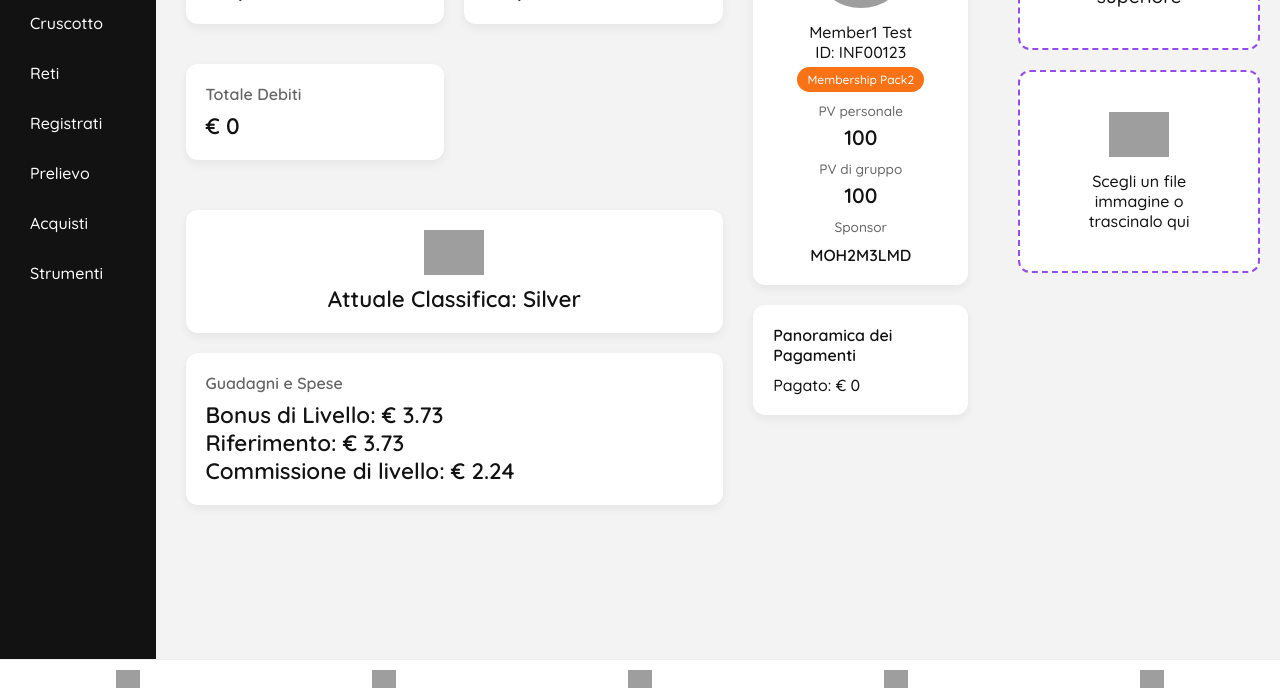
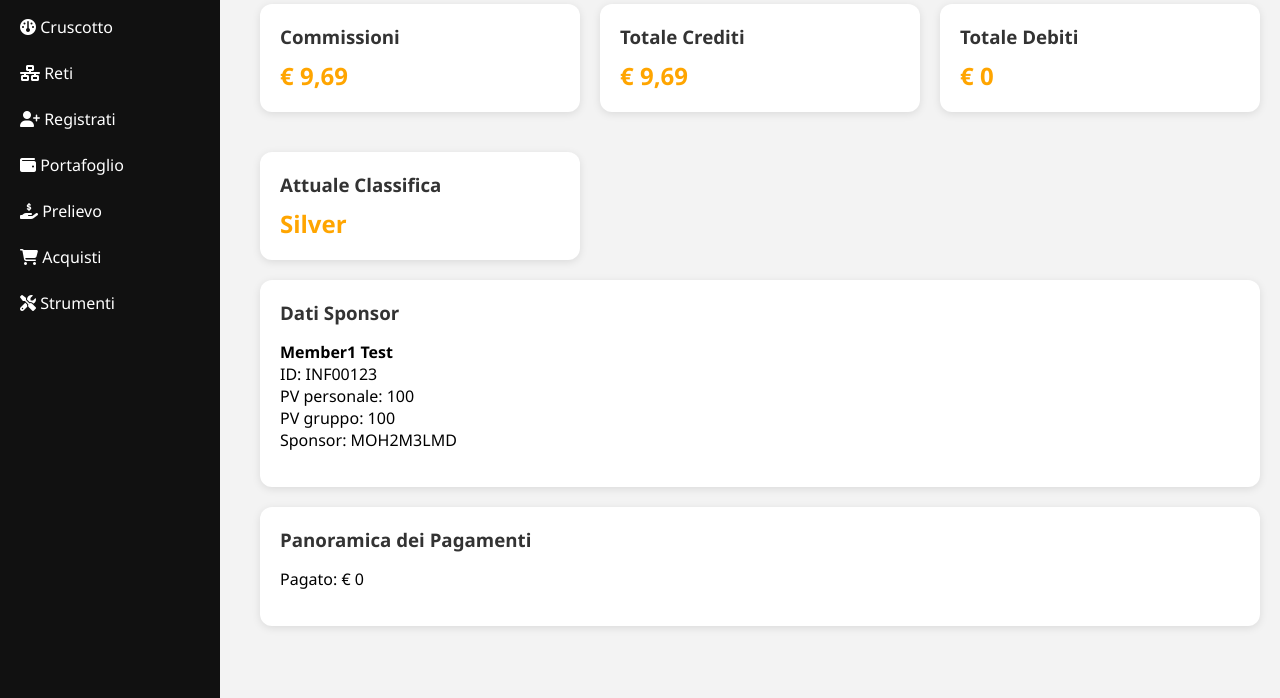
Before and after one commit to Investiplus/AA, a plain HTML site: page index[1].html in a window 1280 px wide. Shown: the part 102-800 px from the top of the page. Drawn offline with Linux system fonts and the light colour scheme; grey boxes are pictures that could not be loaded.

Commit message:
Add files via upload

```diff
--- a/index[1].html
+++ b/index[1].html
@@ -2,238 +2,97 @@
 <!DOCTYPE html>
 <html lang="it">
 <head>
-  <meta charset="UTF-8" />
-  <meta name="viewport" content="width=device-width, initial-scale=1.0"/>
-  <title>Dashboard Investigest Completa</title>
-  <link href="https://fonts.googleapis.com/css2?family=Quicksand:wght@500;600&display=swap" rel="stylesheet">
+  <meta charset="UTF-8">
+  <meta name="viewport" content="width=device-width, initial-scale=1.0">
+  <title>Investiplus Dashboard</title>
+  <link rel="stylesheet" href="https://cdnjs.cloudflare.com/ajax/libs/font-awesome/6.4.0/css/all.min.css">
   <style>
-    :root {
-      --primary: #f97316;
-      --secondary: #2974FF;
-      --green: #0D9B4D;
-      --background: #f3f3f3;
-      --white: #fff;
-      --text: #121212;
-      --muted: #666667;
+    body {
+      margin: 0;
+      font-family: 'Segoe UI', sans-serif;
+      background-color: #f3f3f3;
     }
-
-    * {
-      box-sizing: border-box;
-      margin: 0;
-      padding: 0;
+    .sidebar {
+      background-color: #111;
+      color: #fff;
+      width: 220px;
+      position: fixed;
+      top: 0;
+      left: 0;
+      bottom: 0;
+      padding: 20px 0;
     }
-
-    body {
-      font-family: 'Quicksand', sans-serif;
-      display: flex;
-      background-color: var(--background);
-      color: var(--text);
+    .sidebar img {
+      display: block;
+      margin: 0 auto 20px auto;
+      max-width: 150px;
     }
-
-    .sidebar {
-      width: 220px;
-      background-color: var(--text);
-      padding: 30px 20px;
-      color: var(--white);
-      height: 100vh;
+    .sidebar nav a {
+      display: block;
+      color: #fff;
+      padding: 12px 20px;
+      text-decoration: none;
     }
-
-    .sidebar h2 {
-      color: var(--primary);
+    .sidebar nav a:hover {
+      background-color: #ffa500;
+      color: #000;
+    }
+    .main {
+      margin-left: 240px;
+      padding: 20px;
+    }
+    .card {
+      background-color: #fff;
+      border-radius: 12px;
+      box-shadow: 0 2px 8px rgba(0, 0, 0, 0.1);
+      padding: 20px;
       margin-bottom: 20px;
     }
-
-    .sidebar a {
-      display: block;
-      color: var(--white);
-      text-decoration: none;
-      padding: 10px;
-      margin-bottom: 10px;
-      border-radius: 8px;
-      transition: background 0.3s;
+    .card h3 {
+      margin: 0 0 10px;
+      color: #333;
     }
-
-    .sidebar a:hover {
-      background-color: var(--primary);
+    .highlight {
+      font-size: 24px;
+      font-weight: bold;
+      color: #ffa500;
     }
-
-    .mainlayout {
-      display: flex;
-      flex-direction: row;
-      width: 100%;
-      padding: 30px;
-      gap: 30px;
+    .grid {
+      display: grid;
+      grid-template-columns: repeat(auto-fill, minmax(250px, 1fr));
+      gap: 20px;
     }
-
-    .center_content_section {
-      flex: 3;
-    }
-
-    .right_content_section {
-      flex: 1.2;
-    }
-
-    .card, .panel {
-      background-color: var(--white);
-      padding: 20px;
-      border-radius: 12px;
-      margin-bottom: 20px;
-      box-shadow: 0 4px 10px rgba(0,0,0,0.06);
-    }
-
-    .card h3 {
-      font-size: 1rem;
-      color: var(--muted);
-      margin-bottom: 8px;
-    }
-
-    .card p {
-      font-size: 1.4rem;
-      font-weight: bold;
-    }
-
-    .metrics {
-      display: grid;
-      grid-template-columns: repeat(auto-fit, minmax(200px, 1fr));
-      gap: 20px;
-      margin-bottom: 30px;
-    }
-
-    .user-box {
-      text-align: center;
-    }
-
-    .user-box img {
-      width: 80px;
-      border-radius: 50%;
-      margin-bottom: 10px;
-    }
-
-    .badge {
-      background-color: var(--primary);
-      color: var(--white);
-      padding: 5px 10px;
-      border-radius: 20px;
-      font-size: 0.75rem;
-      margin-top: 5px;
-      display: inline-block;
-    }
-
-    .section-title {
-      margin: 10px 0 5px;
-      color: var(--muted);
-      font-size: 0.85rem;
-    }
-
-    .big-value {
-      font-size: 1.3rem;
-      font-weight: 600;
-    }
-
-    .sponsor {
-      margin-top: 10px;
-      font-weight: bold;
-    }
-
-    .payment-panel h4 {
-      margin-bottom: 10px;
-      font-size: 1rem;
-    }
-
-    .classification img {
-      width: 60px;
-      display: block;
-      margin: 0 auto;
-    }
-
-    .classification p {
-      text-align: center;
-      margin-top: 10px;
-      font-weight: bold;
-    }
-
   </style>
 </head>
 <body>
   <div class="sidebar">
-    <img src="investiplus_logo_white_bg.png" style="width: 100%; max-width: 140px; margin-bottom: 20px;" alt="Investiplus Logo" style="width: 100px; margin-bottom: 20px;">
-    <a href="#">Cruscotto</a>
-    <a href="#">Reti</a>
-    <a href="#">Registrati</a>
-    <a href="#">Prelievo</a>
-    <a href="#">Acquisti</a>
-    <a href="#">Strumenti</a>
+    <img src="investiplus_logo_white_bg.png" alt="Investiplus Logo">
+    <nav>
+      <a href="#"><i class="fa-solid fa-gauge"></i> Cruscotto</a>
+      <a href="#"><i class="fa-solid fa-network-wired"></i> Reti</a>
+      <a href="#"><i class="fa-solid fa-user-plus"></i> Registrati</a>
+      <a href="#"><i class="fa-solid fa-wallet"></i> Portafoglio</a>
+      <a href="#"><i class="fa-solid fa-hand-holding-dollar"></i> Prelievo</a>
+      <a href="#"><i class="fa-solid fa-cart-shopping"></i> Acquisti</a>
+      <a href="#"><i class="fa-solid fa-tools"></i> Strumenti</a>
+    </nav>
   </div>
-
-  <div class="mainlayout">
-    <div class="center_content_section">
-      <div class="metrics">
-        <div class="card">
-          <h3>Commissioni</h3>
-          <p>€ 9,69</p>
-        </div>
-        <div class="card">
-          <h3>Totale Crediti</h3>
-          <p>€ 9,69</p>
-        </div>
-        <div class="card">
-          <h3>Totale Debiti</h3>
-          <p>€ 0</p>
-        </div>
-      </div>
-
-      <div class="card classification">
-        <img src="https://cdn-icons-png.flaticon.com/512/1828/1828884.png" alt="medaglia">
-        <p>Attuale Classifica: Silver</p>
-      </div>
-
-      <div class="card">
-        <h3>Guadagni e Spese</h3>
-        <p>Bonus di Livello: € 3.73</p>
-        <p>Riferimento: € 3.73</p>
-        <p>Commissione di livello: € 2.24</p>
-      </div>
+  <div class="main">
+    <h1>Benvenuto agente</h1>
+    <div class="grid">
+      <div class="card"><h3>Commissioni</h3><div class="highlight">€ 9,69</div></div>
+      <div class="card"><h3>Totale Crediti</h3><div class="highlight">€ 9,69</div></div>
+      <div class="card"><h3>Totale Debiti</h3><div class="highlight">€ 0</div></div>
+      <div class="card"><h3>Attuale Classifica</h3><div class="highlight">Silver</div></div>
     </div>
-
-    <div class="right_content_section">
-      <div class="panel user-box">
-        <img src="https://cdn-icons-png.flaticon.com/512/1946/1946429.png" alt="User">
-        <div>Member1 Test</div>
-        <div>ID: INF00123</div>
-        <div class="badge">Membership Pack2</div>
-        <div class="section-title">PV personale</div>
-        <div class="big-value">100</div>
-        <div class="section-title">PV di gruppo</div>
-        <div class="big-value">100</div>
-        <div class="section-title">Sponsor</div>
-        <div class="sponsor">MOH2M3LMD</div>
-      </div>
-
-      <div class="panel payment-panel">
-        <h4>Panoramica dei Pagamenti</h4>
-        <p>Pagato: € 0</p>
-      </div>
+    <div class="card">
+      <h3>Dati Sponsor</h3>
+      <p><strong>Member1 Test</strong><br>ID: INF00123<br>PV personale: 100<br>PV gruppo: 100<br>Sponsor: MOH2M3LMD</p>
+    </div>
+    <div class="card">
+      <h3>Panoramica dei Pagamenti</h3>
+      <p>Pagato: € 0</p>
     </div>
   </div>
-
-  <div style="padding: 20px;">
-    <div style="background: white; border: 2px dashed #954cea; border-radius: 12px; padding: 40px; text-align: center; margin-bottom: 20px;">
-      <p style="font-size: 1.2rem; color: #121212;">Carica banner superiore</p>
-    </div>
-    <div style="background: white; border: 2px dashed #954cea; border-radius: 12px; padding: 40px; text-align: center;">
-      <img src="https://cdn-icons-png.flaticon.com/512/1828/1828911.png" alt="Upload" width="60" style="margin-bottom: 10px;">
-      <p style="color: #121212;">Scegli un file immagine o trascinalo qui</p>
-    </div>
-  </div>
-
-  <footer style="position: fixed; bottom: 0; width: 100%; background: white; border-top: 1px solid #eee; display: flex; justify-content: space-around; padding: 10px 0;">
-    <img src="https://cdn-icons-png.flaticon.com/512/1946/1946436.png" alt="Home" width="24">
-    <img src="https://cdn-icons-png.flaticon.com/512/3416/3416077.png" alt="Network" width="24">
-    <img src="https://cdn-icons-png.flaticon.com/512/747/747376.png" alt="User" width="24">
-    <img src="https://cdn-icons-png.flaticon.com/512/1170/1170678.png" alt="Wallet" width="24">
-    <img src="https://cdn-icons-png.flaticon.com/512/3503/3503748.png" alt="Tools" width="24">
-  </footer>
 </body>
 </html>
-
-</html>
```
